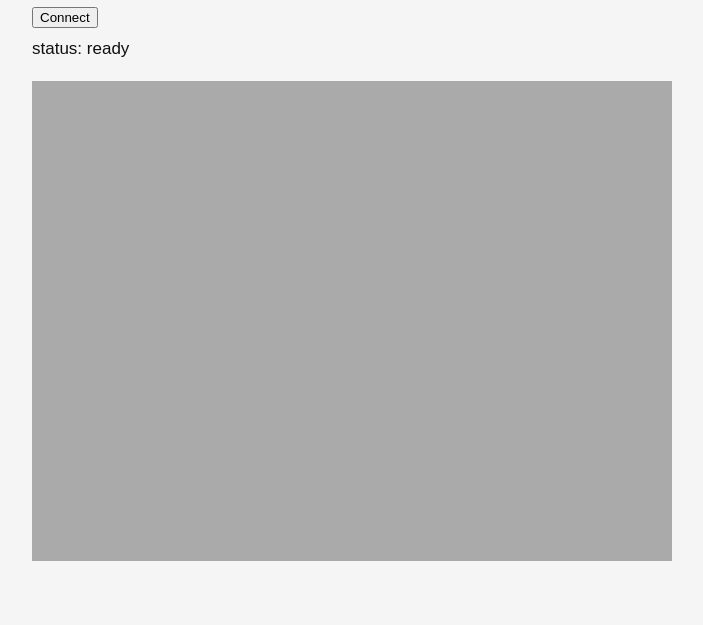
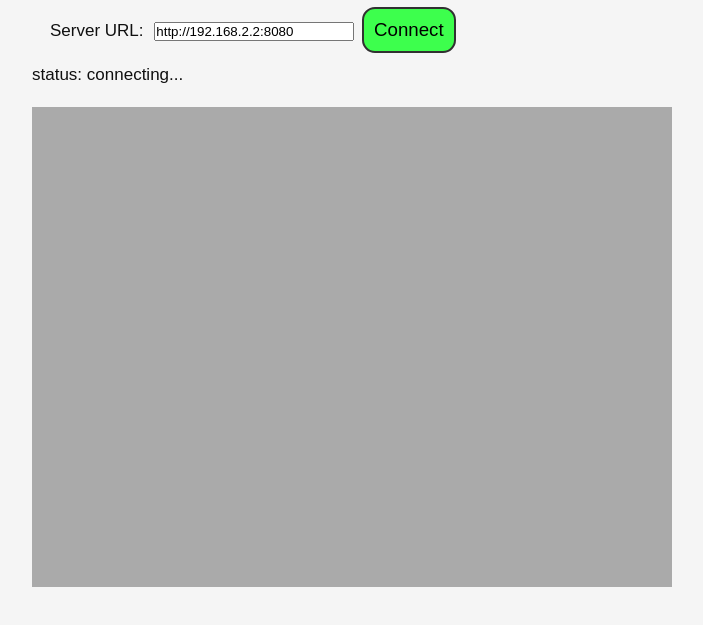
Before and after one commit to samblenny/webrtc-console, a plain HTML site: page index.html in a window 1280 px wide. Both pictures are taken after a click on the button "Connect". Shown: the part 43-668 px from the top of the page, without its empty margins (288-991 px from the left). Drawn offline with Linux system fonts and the light colour scheme.

Commit message:
WebRTC connect flow mockup

```diff
--- a/index.html
+++ b/index.html
@@ -22,6 +22,10 @@
  label,select{ display: inline-block; min-height: 20px; }
  label{ margin: 12px 3px 12px 18px; }
  input{ margin: 12px 3px 12px 3px; }
+ input#serverUrl{ width: 200px; }
+ button{ background: var(--BTN); font-size: 1.1em;
+  padding: 10px; border-radius: 13px; border: 2px solid var(--H); }
+ button.on{ background: var(--B); color: var(--F); }
  h1{ margin: 10px 0 10px 0px; font-size: 24px; color: var(--H); }
  h2{ margin: 20px 0 10px 0px; font-size: 20px; color: var(--H); }
  a{ color: var(--L); }
@@ -29,10 +33,7 @@
  .clear{ clear: both; }
  main{ margin: 0 auto; padding: 2px var(--PAD) 115px var(--PAD);
   max-width: calc((2 * var(--PAD)) + var(--WIDE)); }
- #serial{ float: right; background: var(--BTN); font-size: 1.1em;
-  padding: 10px; border-radius: 13px; border: 2px solid var(--H); }
- #serial.on{ background: var(--B); color: var(--F); }
- canvas{ display: inline-block; width: var(--WIDE); height: var(--HIGH);
+ video{ display: inline-block; width: var(--WIDE); height: var(--HIGH);
   margin: 10px auto; background: var(--O); }
  @media (max-width: 530px) { /* try not to overflow narrow screens */
   :root{--PAD: 13px;}
@@ -45,12 +46,14 @@
 <main>
 <h1>WebRTC Console</h1>
 
+<label for="serverUrl">Server URL:</label>
+<input type="text" id="serverUrl" value="http://192.168.2.2:8080">
 <button id="connect">Connect</button>
 
 <p>status: <span id="status">loading...</span></p>
 
 <p class="clear">
-<canvas id="canvas">
+<video id="video" playsinline autoplay></video>
 </p>
 
 <script src="main.js"></script>
--- a/main.js
+++ b/main.js
@@ -2,21 +2,22 @@
 // SPDX-FileCopyrightText: Copyright 2026 Sam Blenny
 "use strict";
 
-const STATUS = document.querySelector('#status');   // Status span
-const CONNECT = document.querySelector('#connect');  // Connect button
-const CANVAS = document.querySelector('#canvas');   // Canvas
+const STATUS = document.querySelector('#status');
+const CONNECT = document.querySelector('#connect');
+const VIDEO = document.querySelector('#video');
+const SERVER_URL = document.querySelector('#serverUrl');
 
-const CTX = CANVAS.getContext("2d", {willReadFrequently: true});
+let WEB_RTC = null;
 
 // Update status line span
 function setStatus(s) {
     STATUS.textContent = s;
 }
 
-// Disconnect and stop updating the canvas
+// Disconnect and stop updating the video
 async function disconnect(status) {
     if (WEB_RTC) {
-        // TODO: await disconnect
+        // TODO: proper WebRTC cleanup
         WEB_RTC = null;
     }
     CONNECT.classList.remove('on');
@@ -24,23 +25,58 @@ async function disconnect(status) {
     setStatus(status ? status : 'disconnected');
 }
 
-// Attempt to start virtual display with data feed over Web Serial
+// Attempt to establish WebRTC connection to gstreamer server
 function connect() {
-    // TODO: set up WebRTC connection
-    // TODO: WEB_RTC = something
-    // TODO: disconnect callback = ... { disconnect('connection lost'); }
-    // TODO: connect callback = ... {
-    //    // Update HTML button
-    //    CONNECT.classList.add('on');
-    //    CONNECT.textContent = 'disconnect';
-    //    // Update status line
-    //    setStatus('connected');
-    //    // Begin doing WebRTC stuff
-    //  })
-    // .catch((err) => {
-    //     WEB_RTC = null;
-    //     setStatus('no serial port selected');
-    // });
+    const url = SERVER_URL.value.trim();
+
+    if (!url) {
+        setStatus('error: no server URL');
+        return;
+    }
+
+    setStatus('connecting...');
+
+    // Read server URL from input field
+    console.log('[WebRTC] Server URL:', url);
+
+    // Step 1: Create RTCPeerConnection for media exchange
+    console.log('[WebRTC] Creating RTCPeerConnection');
+
+    // Step 2: Generate SDP offer describing what browser can send/receive.
+    // SDP (Session Description Protocol) is a standard format for describing
+    // media capabilities and network parameters.
+    console.log('[WebRTC] Generating SDP offer');
+
+    // Step 3: Send offer to SBC via HTTP POST to /offer endpoint.
+    // Server will respond with SDP answer describing its capabilities.
+    console.log('[WebRTC] POST offer to /offer endpoint');
+
+    // Step 4: Receive SDP answer from server
+    console.log('[WebRTC] Received SDP answer from server');
+
+    // Step 5: Set remote description with answer. This tells RTCPeerConnection
+    // what the remote peer (server) is sending.
+    console.log('[WebRTC] Setting remote description with answer');
+
+    // Step 6: Set up ICE candidate handler. ICE (Interactive Connectivity
+    // Establishment) discovers network paths between peers by exchanging
+    // candidates (possible addresses they can receive on). Both sides generate
+    // candidates and test which ones have working connectivity.
+    console.log('[WebRTC] Setting up ICE candidate exchange');
+
+    // Step 7: Listen for local ICE candidates generated by browser.
+    // Each candidate will be sent to server via POST /ice-candidate.
+    console.log('[WebRTC] Listening for local ICE candidates');
+
+    // Step 8: Set up handler for remote video track from server.
+    // When server sends VP8 video, attach it to the video element.
+    console.log('[WebRTC] Setting up remote track handler');
+    console.log('[WebRTC] Attaching remote video to #video element');
+
+    // On successful connection:
+    // CONNECT.classList.add('on');
+    // CONNECT.textContent = 'Disconnect';
+    // setStatus('connected');
 }
 
 // Add on/off event handlers to the button
```
